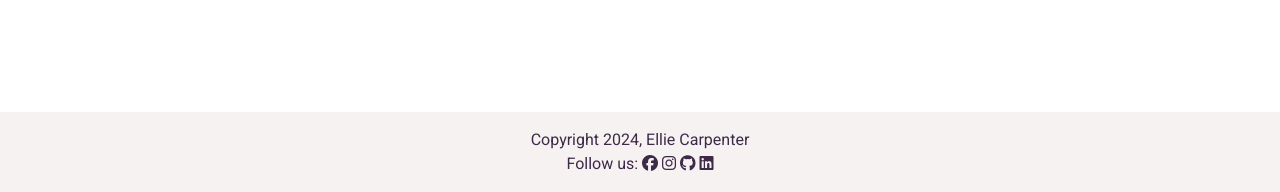
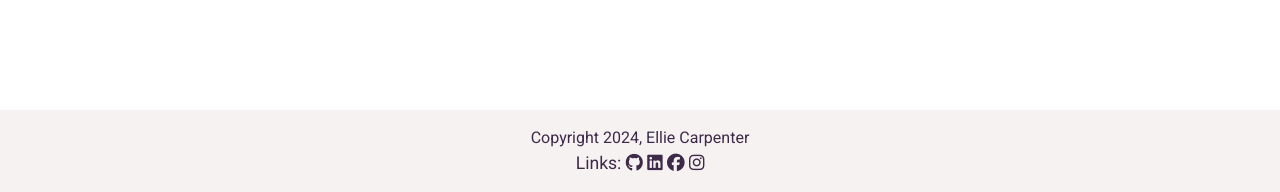
Before and after one commit to els-390/CI-Capstone-Portfolio-Project-Clone, a Django app: page / in a window 1280 px wide. Shown: the part 608-800 px from the top of the page. Run offline with Django 4.2, Linux system fonts and the light colour scheme; data that the repository does not hold is empty; some libraries are stand-ins or nearby versions.

Commit message:
Update links css and base

```diff
--- a/static/css/style.css
+++ b/static/css/style.css
@@ -411,14 +411,22 @@ footer {
 .social {
     color: #3D2A48;
     font-family: Roboto, sans-serif;
-    font-size: 1.0rem;
+    font-size: 1.1rem;
 }
 
 .social-icons {
     color: #3D2A48;
     font-family: Roboto, sans-serif;
-    font-size: 1.0rem;
+    font-size: 1.1rem;
 }
+
+.social:hover,
+.social-icons:hover {
+    color: #C7384A;
+    font-family: Roboto, sans-serif;
+    font-size: 1.1rem;
+}
+
 
 /* ----------OTHER---------- */
 .faded {
--- a/templates/base.html
+++ b/templates/base.html
@@ -119,19 +119,19 @@
             Copyright 2024, Ellie Carpenter
             {% endblock %}
         </p>
-        <p class="social m-0 text-center">Follow us:
-            <a class="social-icons" href="https://www.facebook.com/" target="_blank" rel="noopener"
-                aria-label="Visit our Facebook page (opens in a new tab)">
-                <i class="fa-brands fa-facebook"></i></a>
-            <a class="social-icons" href="https://www.instagram.com/" target="_blank" rel="noopener"
-                aria-label="Visit our Instagram page (opens in a new tab)">
-                <i class="fa-brands fa-instagram"></i></a>
+        <p class="social m-0 text-center">Links:
             <a class="social-icons" href="https://www.github/com" target="_blank" rel="noopener"
                 aria-label="Visit our GitHub page (opens in a new tab)">
                 <i class="fa-brands fa-github"></i></a>
             <a class="social-icons" href="https://www.linkedin.com/" target="_blank" rel="noopener"
                 aria-label="Visit our Linkedin page (opens in a new tab)">
                 <i class="fa-brands fa-linkedin"></i></a>
+                <a class="social-icons" href="https://www.facebook.com/" target="_blank" rel="noopener"
+                aria-label="Visit our Facebook page (opens in a new tab)">
+                <i class="fa-brands fa-facebook"></i></a>
+            <a class="social-icons" href="https://www.instagram.com/" target="_blank" rel="noopener"
+                aria-label="Visit our Instagram page (opens in a new tab)">
+                <i class="fa-brands fa-instagram"></i></a>
 
         </p>
     </footer>
```
